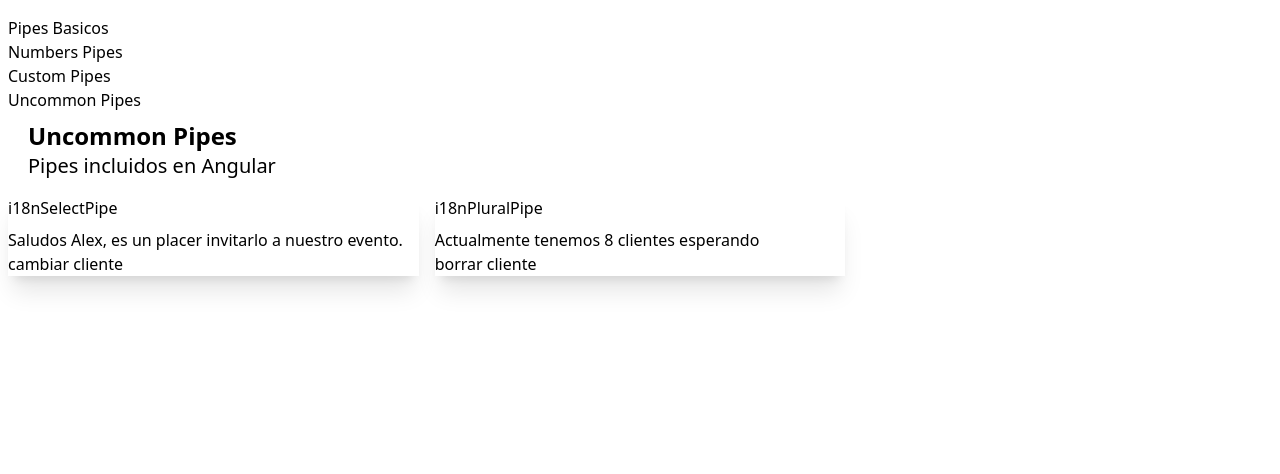
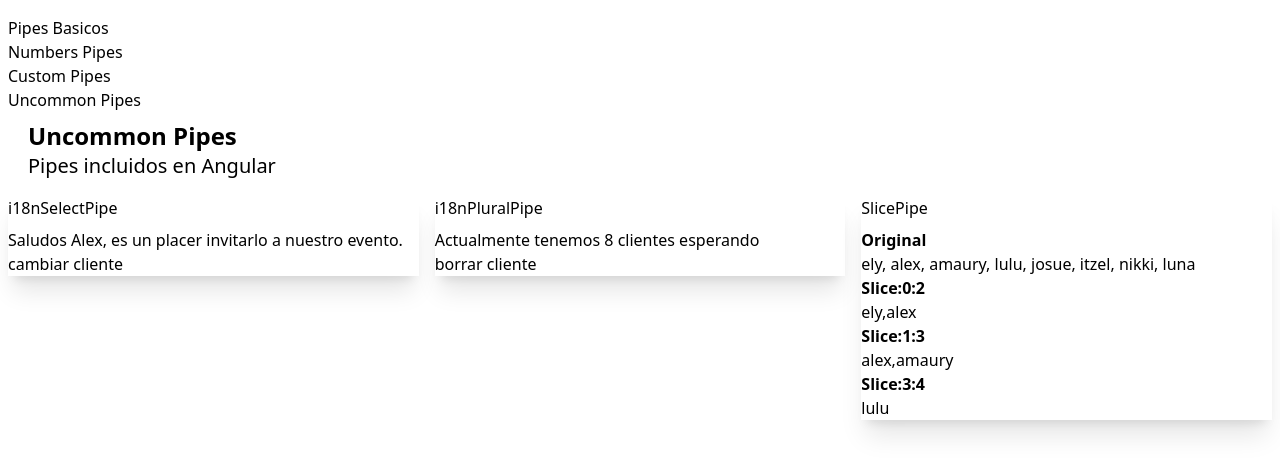
Before and after one commit to ZAIDomy/pipes_app, an Angular app: page /uncommon in a window 1280 px wide. Shown: the top 474 px of the page. Built offline with nearby package versions, Linux system fonts and the light colour scheme.

Commit message:
slice-pipe

```diff
--- a/src/app/pages/uncommon-page/uncommon-page.component.html
+++ b/src/app/pages/uncommon-page/uncommon-page.component.html
@@ -21,4 +21,15 @@
         class="btn btn-primary btn-xs">borrar cliente</button>
     </app-card>
 
+    <app-card title="SlicePipe">
+        <b>Original</b>
+        <p class="text-primary">{{clients().join(", ")}}</p>
+        <b>Slice:0:2</b>
+        <p class="text-primary">{{clients()|slice:0:2}}</p>
+        <b>Slice:1:3</b>
+        <p class="text-primary">{{clients()|slice:1:3}}</p>
+        <b>Slice:3:4</b>
+        <p class="text-primary">{{clients()|slice:3:4}}</p>
+    </app-card>
+
 </div>
--- a/src/app/pages/uncommon-page/uncommon-page.component.ts
+++ b/src/app/pages/uncommon-page/uncommon-page.component.ts
@@ -1,6 +1,6 @@
 import { Component, signal } from '@angular/core';
 import { CardComponent } from "../../components/card/card.component";
-import { I18nPluralPipe, I18nSelectPipe } from '@angular/common';
+import { I18nPluralPipe, I18nSelectPipe, SlicePipe } from '@angular/common';
 
 const client1={
   name: 'Alex',
@@ -18,7 +18,7 @@
 @Component({
   selector: 'app-uncommon-page',
   standalone: true,
-  imports: [CardComponent,I18nSelectPipe,I18nPluralPipe],
+  imports: [CardComponent,I18nSelectPipe,I18nPluralPipe,SlicePipe],
   templateUrl: './uncommon-page.component.html',
 })
 export default class UncommonPageComponent {
```
